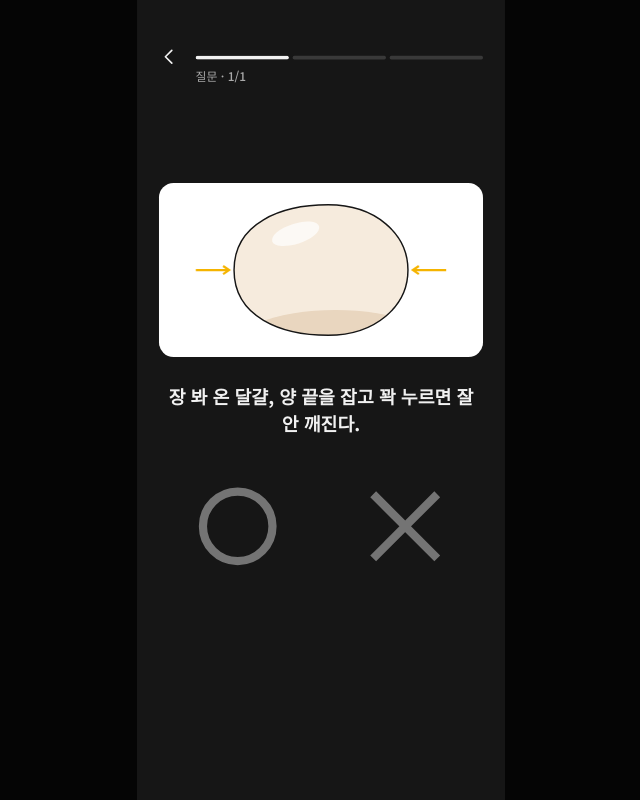
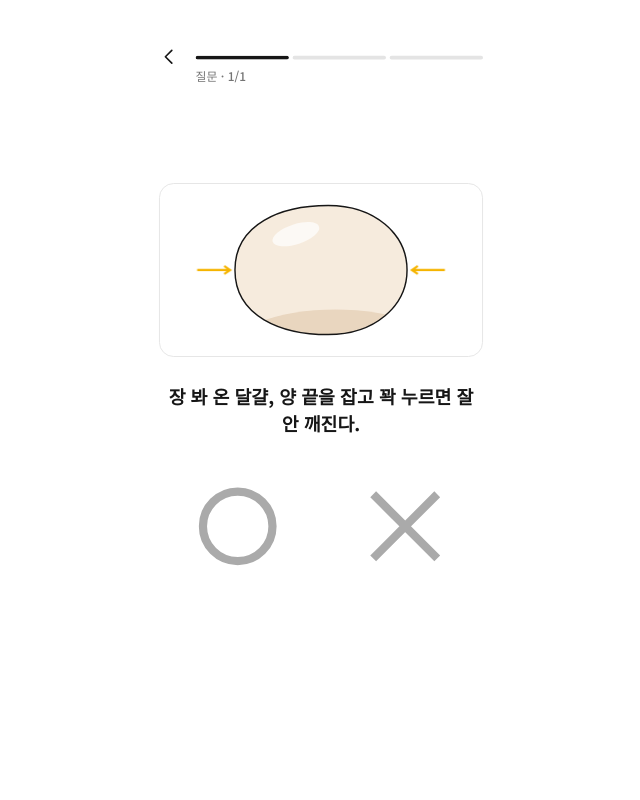
Before and after one commit to siro01117/apptive-motion, a plain HTML site: page egg-arch/index.html in a window 1280 px wide. Shown: the whole page, without its empty margins (319-959 px from the left). Drawn offline with Linux system fonts and the light colour scheme.

Commit message:
학습 중 흰 바탕, 그림 가운데 맞춤, 직유 대사
Co-Authored-By: Claude Fable 5.2 <noreply@anthropic.com>

```diff
--- a/egg-arch/index.html
+++ b/egg-arch/index.html
@@ -2,22 +2,24 @@
 <html lang="ko">
 <head>
 <meta charset="utf-8">
-<meta name="viewport" content="width=device-width, initial-scale=1, viewport-fit=cover">
+<meta name="viewport" content="width=device-width, initial-scale=1, viewport-fit=cover, user-scalable=no">
 <title>달걀은 왜 양 끝을 쥐면 안 깨질까</title>
 <link rel="preconnect" href="https://fonts.googleapis.com">
 <link rel="preconnect" href="https://fonts.gstatic.com" crossorigin>
 <link rel="stylesheet" href="https://fonts.googleapis.com/css2?family=Noto+Sans+KR:wght@400;500;700&display=swap">
 <style>
 /* 디자인은 팀 피그마 '01-시작-학습-별자리' 값: 바탕 #161616, 글 #F1F1F1 · #AAAAAA · #747474, 강조 노랑 #FFDE23, 가는 흰 선 · 빛나는 점, 알약 버튼(322x48) */
-:root { --bg:#161616; --ink:#F1F1F1; --sub:#AAAAAA; --mute:#747474; --line:rgba(241,241,241,.16); --border:rgba(241,241,241,.3); --pick:#FFDE23; --ok:#FFDE23; --ng:#F1F1F1; --key:#F1F1F1; --fill:#1F1F1F; --shade:#292929; --ease:cubic-bezier(.2,.7,.2,1); }
-html, body { margin:0; height:100%; background:#050505; overflow:hidden; -webkit-text-size-adjust:100%; }
+:root { --ease:cubic-bezier(.2,.7,.2,1); }
+#stage { --bg:#FFFFFF; --ink:#161616; --sub:#747474; --mute:#AAAAAA; --line:#E4E4E4; --border:#D9D9D9; --pick:#F5B400; --ok:#F5B400; --ng:#161616; --key:#161616; --fill:#F1F1F1; --shade:#E4E4E4; --glow:none; transition:background .35s ease, color .35s ease; }
+#stage.dark { --bg:#161616; --ink:#F1F1F1; --sub:#AAAAAA; --mute:#747474; --line:rgba(241,241,241,.16); --border:rgba(241,241,241,.3); --pick:#FFDE23; --ok:#FFDE23; --ng:#F1F1F1; --key:#F1F1F1; --fill:#1F1F1F; --shade:#292929; --glow:0 0 14px rgba(255,255,255,.45); }
+html, body { margin:0; height:100%; background:#fff; transition:background .35s ease; overflow:hidden; -webkit-text-size-adjust:100%; }
 #stage { position:absolute; left:50%; top:50%; width:402px; height:874px; transform-origin:0 0; background:var(--bg); overflow:hidden;
   font-family:"Noto Sans KR", "Malgun Gothic", sans-serif; color:var(--ink); user-select:none; -webkit-user-select:none; }
 #stage * { box-sizing:border-box; }
 #stage button { font-family:inherit; cursor:pointer; }
 
 /* 위: 뒤로 · 구간 막대 · 지금 구간 */
-#back { position:absolute; left:14px; top:40px; width:44px; height:44px; display:grid; place-items:center; cursor:pointer; }
+#back { position:absolute; left:14px; top:40px; width:44px; height:44px; display:grid; place-items:center; cursor:pointer; color:var(--ink); }
 #top { position:absolute; left:64px; width:314px; top:61px; display:flex; gap:4px; }
 #top .seg { flex:1; height:4px; border-radius:2px; background:var(--line); overflow:hidden; }
 #top .seg i { display:block; height:100%; width:0; border-radius:2px; background:var(--ink); transition:width .3s var(--ease); }
@@ -25,12 +27,12 @@ html, body { margin:0; height:100%; background:#050505; overflow:hidden; -webkit
 
 /* 시각 자료 판: 와프는 y302 h267, 모션 그림이 들어가도록 위로 넓힘(아래 끝 569 는 그대로) */
 /* 그림 판은 앱 화면과 따로: 흰 판 위에 검정 선 · 노랑 포인트 · 빨강 금. 파랑은 쓰지 않는다. 흰 바탕이라 노랑은 앱의 #FFDE23 보다 진한 #F5B400. 별 점등만 판 없이 앱 색 */
-#panel { position:absolute; left:24px; top:196px; width:354px; height:373px; border-radius:16px; overflow:hidden; background:#fff; transition:background .25s; }
+#panel { position:absolute; left:24px; top:196px; width:354px; height:373px; border-radius:16px; overflow:hidden; background:#fff; border:1px solid #E4E4E4; transition:background .25s, border-color .25s; }
 #panel, #qpic {
   --bg:#fff; --ink:#161616; --sub:#8A8A8A; --mute:#D9D9D9; --key:#161616; --pick:#F5B400; --fill:#F1F1F1; --shade:#E9D6BF; --border:#D9D9D9; --crack:#E5484D; }
-#panel.plain { background:transparent; --bg:#161616; --ink:#F1F1F1; }
+#panel.plain { background:transparent; border-color:transparent; --bg:#161616; --ink:#F1F1F1; }
 #panel:not(.plain) .ol, #qpic .ol { stroke-width:2; }
-#qpic { display:none; margin:0 24px 28px; height:190px; border-radius:16px; background:#fff; overflow:hidden; }
+#qpic { display:none; margin:0 24px 28px; height:190px; border-radius:16px; background:#fff; border:1px solid #E4E4E4; overflow:hidden; }
 #qpic.on { display:block; }
 #qpic svg { display:block; width:100%; height:100%; }
 #panel .lbl { fill:var(--sub); } #panel .lbl.b { fill:var(--key); }
@@ -54,6 +56,7 @@ html, body { margin:0; height:100%; background:#050505; overflow:hidden; -webkit
 .g.on .bar { transform:scaleY(1); } .g.on .bar.d2 { transition-delay:.35s; }
 .guide { fill:none; stroke:var(--sub); stroke-width:1; stroke-dasharray:3 4; }
 .half { opacity:0; transition:opacity .25s ease .8s; } .g.on .half { opacity:1; }
+#world { transition:transform .45s var(--ease); }
 #gEgg { transform:translate(0,0) scale(1); transform-origin:195px 215px; }
 #viz[data-egg="cmp"] #gEgg { transform:translate(85px,-67px) scale(.42); }
 #viz[data-egg="crown"] #gEgg { transform:translate(0,8px) rotate(-90deg) scale(.6); }
@@ -90,7 +93,7 @@ html, body { margin:0; height:100%; background:#050505; overflow:hidden; -webkit
 #hint { position:absolute; left:0; right:0; top:760px; text-align:center; font-size:13px; line-height:20px; font-weight:500; color:var(--mute); transition:opacity .2s; }
 
 /* 버튼: 채움 #111 r14 h56, 비활성은 테두리만 */
-.btn { position:absolute; left:40px; top:746px; width:322px; height:48px; border-radius:24px; border:1px solid var(--ink); background:var(--ink); color:var(--bg); font-size:16px; font-weight:500; box-shadow:0 0 14px rgba(255,255,255,.45); transition:background .15s, color .15s, border-color .15s, opacity .2s; }
+.btn { position:absolute; left:40px; top:746px; width:322px; height:48px; border-radius:24px; border:1px solid var(--ink); background:var(--ink); color:var(--bg); font-size:16px; font-weight:500; box-shadow:var(--glow); transition:background .15s, color .15s, border-color .15s, opacity .2s; }
 .btn.off { background:transparent; border-color:var(--mute); color:var(--mute); box-shadow:none; }
 .btn.hide { opacity:0; pointer-events:none; }
 
@@ -98,7 +101,7 @@ html, body { margin:0; height:100%; background:#050505; overflow:hidden; -webkit
 #ctl { position:absolute; left:0; top:662px; width:402px; height:70px; opacity:0; pointer-events:none; transition:opacity .25s; }
 #ctl.on { opacity:1; pointer-events:auto; }
 #ctl .track { position:absolute; left:40px; top:22px; width:322px; height:2px; border-radius:1px; background:var(--line); }
-#ctl .knob { position:absolute; left:38px; top:15px; width:16px; height:16px; margin-left:-6px; border-radius:50%; background:var(--ink); box-shadow:0 0 12px rgba(255,255,255,.8); pointer-events:none; }
+#ctl .knob { position:absolute; left:38px; top:15px; width:16px; height:16px; margin-left:-6px; border-radius:50%; background:var(--ink); box-shadow:var(--glow); pointer-events:none; }
 #ctl input { position:absolute; left:18px; top:0; width:366px; height:44px; margin:0; opacity:0; cursor:pointer; }
 #ctl .ends { position:absolute; left:24px; width:354px; top:45px; display:flex; justify-content:space-between; font-size:12px; line-height:18px; font-weight:500; color:var(--sub); }
 
@@ -114,11 +117,11 @@ html, body { margin:0; height:100%; background:#050505; overflow:hidden; -webkit
 #qo button.sel, #qo button.ok { color:var(--ink); font-weight:700; }
 #qo button.ng { color:var(--sub); font-weight:500; text-decoration:line-through; }
 #qo button:active { scale:.98; }
-#qo button svg { opacity:0; } #qo button.ok svg { opacity:1; }
+#qo button svg { opacity:0; color:var(--pick); } #qo button.ok svg { opacity:1; }
 #qo.ox { display:flex; gap:18px; margin:32px 27px 0; border:0; }
 #qo.ox button { flex:1; height:130px; padding:0; border:0; justify-content:center; }
 #qo.ox button svg { opacity:1; width:86px; height:86px; fill:none; stroke:var(--mute); stroke-width:9; transition:stroke .15s; }
-#qo.ox button.sel svg { stroke:var(--ink); filter:drop-shadow(0 0 8px rgba(255,255,255,.6)); }
+#qo.ox button.sel svg { stroke:var(--ink); }
 #qo.ox button.ok svg { stroke:var(--pick); filter:none; }
 #qo.ox button.dim svg { opacity:.35; filter:none; }
 #qo.ox button:active svg { scale:.94; }
@@ -143,7 +146,7 @@ html, body { margin:0; height:100%; background:#050505; overflow:hidden; -webkit
 </head>
 <body>
 <div id="stage">
-  <div id="back"><svg width="18" height="18" viewBox="0 0 18 18"><path d="M11 2L4 9L11 16" fill="none" stroke="#F1F1F1" stroke-width="1.8" stroke-linecap="round" stroke-linejoin="round"/></svg></div>
+  <div id="back"><svg width="18" height="18" viewBox="0 0 18 18"><path d="M11 2L4 9L11 16" fill="none" stroke="currentColor" stroke-width="1.8" stroke-linecap="round" stroke-linejoin="round"/></svg></div>
   <div id="top"><div class="seg"><i></i></div><div class="seg"><i></i></div><div class="seg"><i></i></div></div>
   <div id="sec"></div>
 
@@ -154,6 +157,7 @@ html, body { margin:0; height:100%; background:#050505; overflow:hidden; -webkit
       <path id="eggTop" d="M 75 215 C 75 150 140 125 205 125 C 270 125 315 165 315 215"/>
       <clipPath id="eggClip"><use href="#eggShape"/></clipPath>
     </defs>
+    <g id="world">
 
     <!-- 숭례문 -->
     <g class="g" id="gGate">
@@ -186,8 +190,8 @@ html, body { margin:0; height:100%; background:#050505; overflow:hidden; -webkit
     </g>
     <g class="g" id="gArchTop">
       <path class="arw" d="M 195 86 L 195 140 M 189.4 131.7 L 195 140 L 200.6 131.7"/>
-      <text class="lbl b" x="195" y="74" text-anchor="middle">꼭대기</text>
     </g>
+    <g class="g" id="gArchLbl"><text class="lbl b" x="195" y="74" text-anchor="middle">꼭대기</text></g>
 
     <!-- 돔 -->
     <g class="g" id="gDome">
@@ -242,6 +246,7 @@ html, body { margin:0; height:100%; background:#050505; overflow:hidden; -webkit
       <path class="ol" d="M 195 131 V 191 M 195 239 V 299 M 111 215 H 171 M 219 215 H 279 M 136 156 L 178 198 M 212 232 L 254 274 M 254 156 L 212 198 M 178 232 L 136 274"/></g>
     </g>
     <g class="g" id="gStar"><circle class="ol" style="stroke-width:1" cx="195" cy="238" r="82"/><circle class="dot" cx="195" cy="238" r="14" style="fill:var(--ink)"/></g>
+  </g>
   </svg>
 
   </div>
@@ -264,16 +269,16 @@ html, body { margin:0; height:100%; background:#050505; overflow:hidden; -webkit
   const K = '별지기', C = '초롱이';
   // 설명 단계: on = 보이는 그림 묶음, egg/arc = 달걀 · 선의 상태, run = 들어올 때 한 번
   const STEPS = [
-    { who: K, say: '정말 잘 안 깨져요.', on: ['gEgg', 'gPress'] },
-    { who: K, say: '껍데기 두께는 0.3~0.4mm,\n신분증 카드 두께의 절반쯤인데요.', on: ['gEgg', 'gThick'], egg: 'cmp', run: count },
-    { who: K, say: '비밀은 모양이에요.\n둥근 달걀 끝은 누른 힘을 곡선 따라 껍데기 전체로 퍼뜨려요.', on: ['gEgg', 'gPress', 'gFlow'] },
-    { who: K, say: '이번엔 직접 눌러 볼게요.\n닿는 곳을 점점 좁혀 보세요.', on: ['gEgg', 'gTouch'], ctl: true, run: () => touch(+$('#rng').value) },
-    { who: K, say: '어미 닭이 올라앉아도 멀쩡한 알을 병아리는 깨요.\n부리로 한 곳만 쪼거든요.', on: ['gEgg', 'gPeck'], crack: 2 },
-    { who: C, say: '둥글어서 버틴다냥?\n숭례문 아래 둥근 문이랑 닮았다냥!', on: ['gGate', 'gArc'], arc: 'door' },
-    { who: K, say: '그 모양이 아치예요.', on: ['gArc', 'gPiers'], arc: 'arch' },
-    { who: K, say: '꼭대기를 누르면 힘이 곡선을 타고 내려가\n받침을 아래로, 또 바깥으로 밀어요.', on: ['gArc', 'gPiers', 'gArchF', 'gArchTop'], arc: 'arch' },
-    { who: K, say: '달걀 끝이 그 꼭대기예요.', on: ['gArc', 'gPiers', 'gArchF', 'gEgg'], arc: 'arch', egg: 'crown' },
-    { who: K, say: '아치를 한 바퀴 돌리면\n로마 판테온 같은 돔 지붕이 돼요.', on: ['gArc', 'gDome'], arc: 'dome' },
+    { who: K, say: '정말 잘 안 깨져요.', on: ['gEgg', 'gPress'], dy: 23 },
+    { who: K, say: '껍데기 두께는 0.3~0.4mm,\n신분증 카드 두께의 절반쯤인데요.', on: ['gEgg', 'gThick'], egg: 'cmp', dy: 1, run: count },
+    { who: K, say: '비밀은 모양이에요.\n둥근 달걀 끝은 누른 힘을 곡선 따라 껍데기 전체로 퍼뜨려요.', on: ['gEgg', 'gPress', 'gFlow'], dy: 23 },
+    { who: K, say: '이번엔 직접 눌러 볼게요.\n닿는 곳을 점점 좁혀 보세요.', on: ['gEgg', 'gTouch'], dy: 50, ctl: true, run: () => touch(+$('#rng').value) },
+    { who: K, say: '어미 닭이 올라앉아도 멀쩡한 알을 병아리는 깨요.\n부리로 한 곳만 쪼거든요.', on: ['gEgg', 'gPeck'], dy: 26, crack: 2 },
+    { who: C, say: '둥글어서 버틴다냥?\n숭례문 아래 둥근 문이랑 닮았다냥!', on: ['gGate', 'gArc'], dy: -44, arc: 'door' },
+    { who: K, say: '이렇게 둥글게 휜 모양을 아치라고 해요.', on: ['gArc', 'gPiers'], dy: -38, arc: 'arch' },
+    { who: K, say: '꼭대기를 누르면 힘이 곡선을 타고 내려가\n받침을 아래로, 또 바깥으로 밀어요.', on: ['gArc', 'gPiers', 'gArchF', 'gArchTop', 'gArchLbl'], dy: 7, arc: 'arch' },
+    { who: K, say: '달걀 끝도 이 꼭대기처럼\n누른 힘을 곡선으로 흘려보내요.', on: ['gArc', 'gPiers', 'gArchF', 'gArchLbl', 'gEgg'], dy: 7, arc: 'arch', egg: 'crown' },
+    { who: K, say: '아치를 한 바퀴 돌리면\n로마 판테온 같은 돔 지붕이 돼요.', on: ['gArc', 'gDome'], dy: -36, arc: 'dome' },
   ];
   const HOOK = { kind: 'ox', pic: true, q: '장 봐 온 달걀, 양 끝을 잡고 꽉 누르면 잘 안 깨진다.', a: true };
   const QUIZ = [
@@ -285,9 +290,9 @@ html, body { margin:0; height:100%; background:#050505; overflow:hidden; -webkit
 
   // 흐름: 후킹 퀴즈 → 설명 → 확인 퀴즈 → 끝
   const FLOW = [{ t: 'hook' }, ...STEPS.map((s, i) => ({ t: 'step', i })), ...QUIZ.map((q, i) => ({ t: 'quiz', i })), { t: 'end' }, { t: 'end2' }, { t: 'result' }];
-  const SPARK = '<svg width="12" height="12" viewBox="0 0 16 16"><path d="M8 0L9.98 6.02L16 8L9.98 9.98L8 16L6.02 9.98L0 8L6.02 6.02L8 0Z" fill="#F1F1F1"/></svg>';
+  const SPARK = '<svg width="12" height="12" viewBox="0 0 16 16"><path d="M8 0L9.98 6.02L16 8L9.98 9.98L8 16L6.02 9.98L0 8L6.02 6.02L8 0Z" fill="currentColor"/></svg>';
   const STAR = c => `<svg width="16" height="16" viewBox="0 0 16 16"><path d="M8 0L9.98 6.02L16 8L9.98 9.98L8 16L6.02 9.98L0 8L6.02 6.02L8 0Z" fill="none" stroke="${c}" stroke-width="1.37"/></svg>`;
-  const CHECK = '<svg width="16" height="12" viewBox="0 0 16 12"><path d="M1 6L6 11L15 1" fill="none" stroke="#FFDE23" stroke-width="2.4"/></svg>';
+  const CHECK = '<svg width="16" height="12" viewBox="0 0 16 12"><path d="M1 6L6 11L15 1" fill="none" stroke="currentColor" stroke-width="2.4"/></svg>';
   const OX = ['<svg viewBox="0 0 86 86"><circle cx="43" cy="43" r="38"/></svg>', '<svg viewBox="0 0 86 86"><path d="M8 8L78 78M78 8L8 78"/></svg>'];
   let at = 0, touched = false, score = 0;
   const main = $('#main');
@@ -332,7 +337,8 @@ html, body { margin:0; height:100%; background:#050505; overflow:hidden; -webkit
   function btn(label, off) { main.textContent = label || ''; main.classList.toggle('hide', !label); main.classList.toggle('off', !!off); }
   function render() {
     const f = FLOW[at], isQ = f.t == 'hook' || f.t == 'quiz'; bar();
-    $('#panel').classList.toggle('plain', f.t == 'end' || f.t == 'result');
+    const dark = f.t == 'end' || f.t == 'end2' || f.t == 'result'; $('#stage').classList.toggle('dark', dark); document.body.style.background = document.documentElement.style.background = dark ? '#161616' : '#fff';
+    $('#panel').classList.toggle('plain', f.t == 'end' || f.t == 'result'); G('world').style.transform = `translate(0, ${f.t == 'step' ? STEPS[f.i].dy || 0 : 0}px)`;
     $('#quiz').classList.toggle('on', isQ); $('#quiz').classList.remove('res'); $('#sheet').classList.remove('on');
     $('#ctl').classList.remove('on'); $('#end').classList.remove('on'); $('#talk').style.opacity = f.t == 'result' ? 0 : 1; btn();
     $('#hint').style.opacity = f.t == 'step' && !STEPS[f.i].ctl ? 1 : 0;
```
